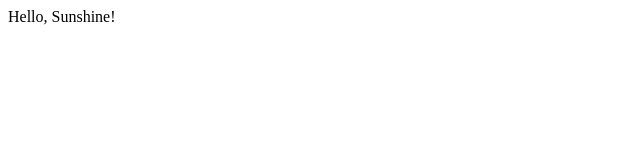
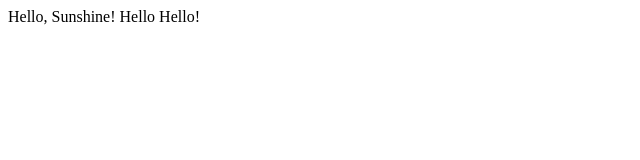
Before and after one commit to TracyWR/CS50, a plain HTML site: page lecture0/hello.html in a window 1280 px wide. Shown: the whole page, without its empty margins (0-640 px from the left). Drawn offline with Linux system fonts and the light colour scheme.

Commit message:
Update hello.html

```diff
--- a/lecture0/hello.html
+++ b/lecture0/hello.html
@@ -4,6 +4,6 @@
     <title>My WebPage!</title>
   </head>
   <body>
-    Hello, Sunshine!
+    Hello, Sunshine! Hello Hello!
   </body>
 </html>
```
